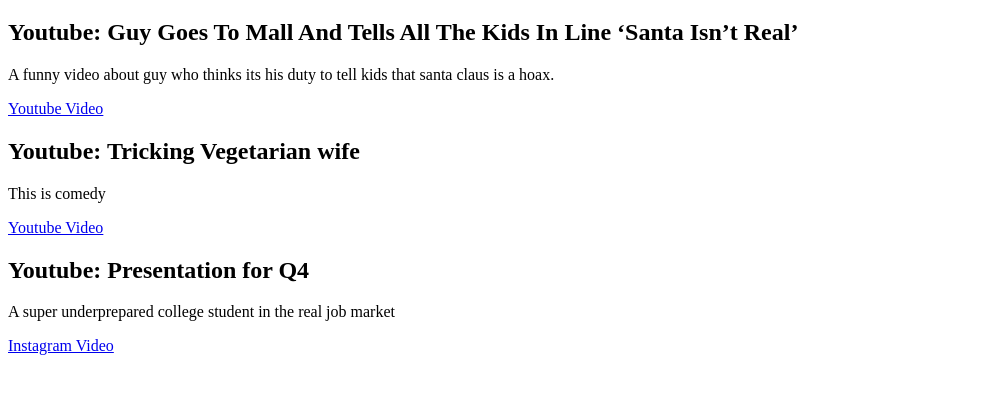
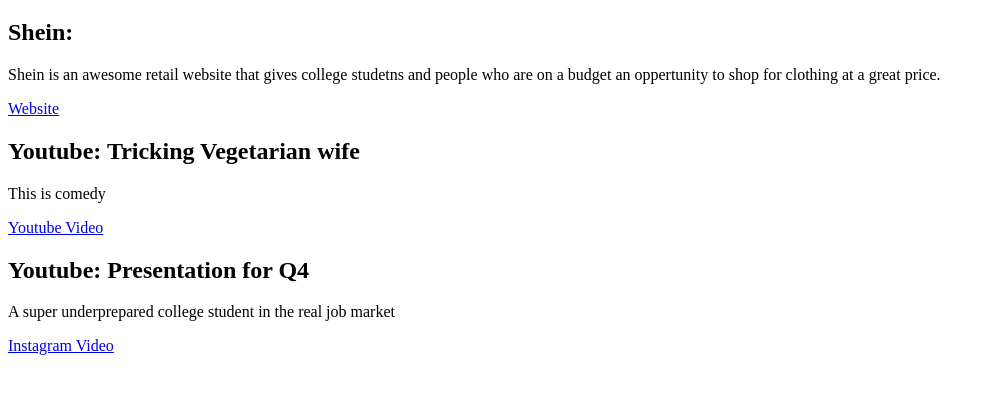
Before and after one commit to JaydeSebring22/JaydeSebring22.github.io, a plain HTML site: page bacs200/amuse.html in a window 1280 px wide. Shown: the part 61-454 px from the top of the page, without its empty margins (0-991 px from the left). Drawn offline with Linux system fonts and the light colour scheme.

Commit message:
Update amuse.html

```diff
--- a/bacs200/amuse.html
+++ b/bacs200/amuse.html
@@ -2,13 +2,13 @@
 <html lang="en">
    <head>
      <meta charset="utf-8">
-     <title>Amuse Me</title>
+     <title>Amuse Me/JaydeSebring</title>
   </head>
   <body>
     <h1>Amuse Me!</h1>
-    <h2>Youtube: Guy Goes To Mall And Tells All The Kids In Line ‘Santa Isn’t Real’</h2>
-    <p>A funny video about guy who thinks its his duty to tell kids that santa claus is a hoax.</p>
-     <p> <a href="https://www.youtube.com/watch?v=wtMAfSB90EM">Youtube Video </a> </p>
+    <h2>Shein:</h2>
+    <p>Shein is an awesome retail website that gives college studetns and people who are on a budget an oppertunity to shop for clothing at a great price.</p>
+     <p> <a href=https://us.shein.com/?url_from=usbingbrandshein_shein03_20210207&msclkid=8d4e270c43711292355846fea2d7980a">Website </a> </p>
     <h2>Youtube: Tricking Vegetarian wife </h2>
     <p>This is comedy </p>
      <p> <a href="https://www.youtube.com/shorts/mPSyVglWQl4">Youtube Video </a> </p>
```
